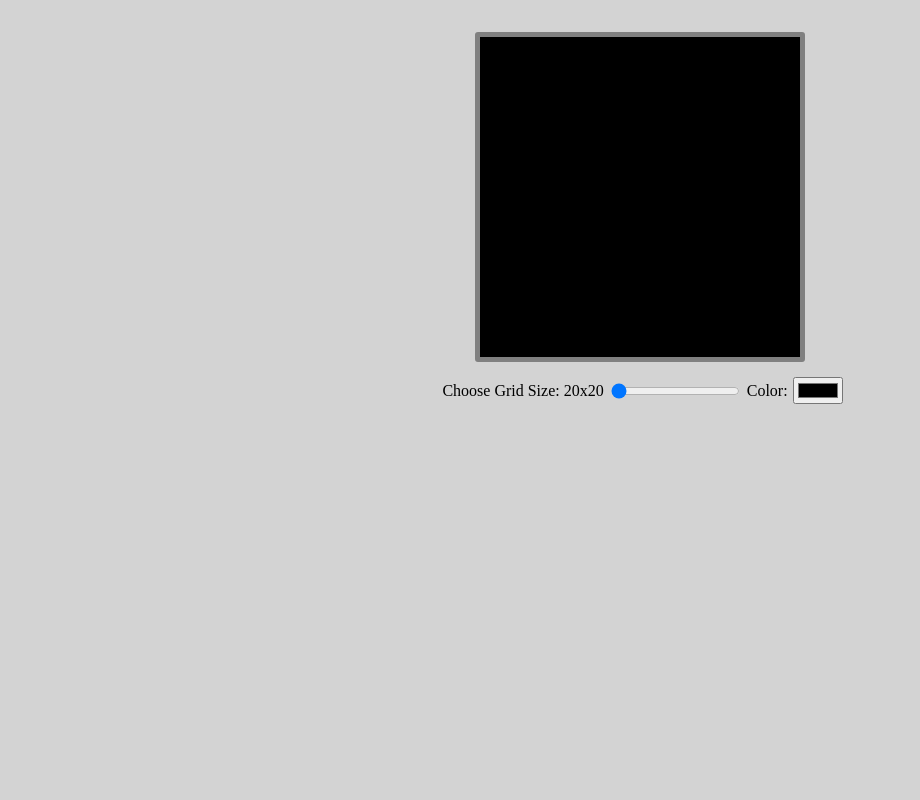
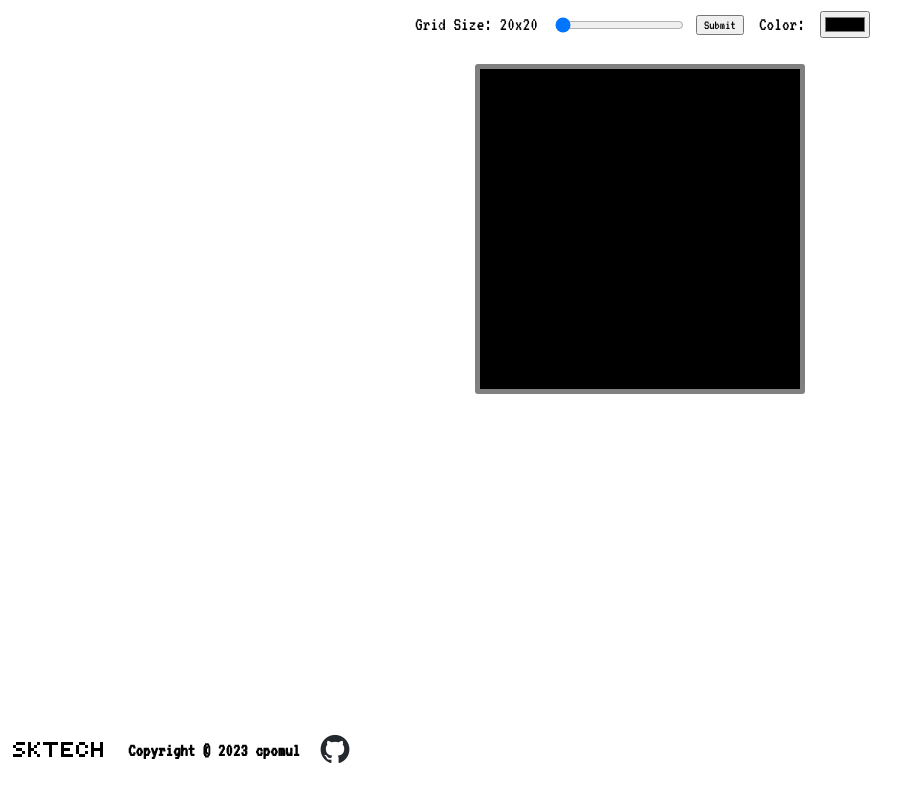
Before and after one commit to cpomul/Sketch, a plain HTML site: page index.html in a window 1280 px wide. Shown: the whole page, without its empty margins (0-920 px from the left). Drawn offline with Linux system fonts and the light colour scheme.

Commit message:
Modify appereance

```diff
--- a/index.html
+++ b/index.html
@@ -7,17 +7,25 @@
     <title>Sketch</title>
   </head>
   <body>
-    <article id="container">
-      <div id="grid"></div>
-    </article>
     <div class="buttonContainer">
       <p id="gridSizeChooseText">
-        Choose Grid Size: <span id="gridNumberValue"></span>
+        Grid Size: <span id="gridNumberValue"></span>
       </p>
       <input type="range" min="20" max="40" value="20" id="gridRange" />
+      <input type="button" value="Submit" id="gridResetButton" />
       <p id="colorChooseText">Color:</p>
-      <input type="color" id="color-picker" />
+      <input type="color" id="color-picker" value="black" />
     </div>
+    <article id="container">
+      <div id="grid" class="grid"></div>
+    </article>
+    <footer>
+      <img src="pixel-logo.png" alt="" id="logo" />
+      <h3 id="copyrightText">Copyright © 2023 cpomul</h3>
+      <a href="https://github.com/cpomul?tab=repositories"
+        ><img src="github-mark.png" alt="" id="github-mark"
+      /></a>
+    </footer>
     <script src="script.js"></script>
   </body>
 </html>
--- a/style.css
+++ b/style.css
@@ -1,25 +1,48 @@
-html {
-  background-color: lightgray;
+@import url("https://fonts.googleapis.com/css2?family=VT323&display=swap");
+* {
+  font-family: "VT323", monospace;
 }
+
 #container {
   display: flex;
   justify-content: center;
-  margin-top: 4vh;
+}
+.grid {
+  border: 3px solid gainsboro;
+}
+.buttonContainer {
+  display: flex;
+  justify-content: center;
+  gap: 10px;
+  margin-bottom: 25px;
+  margin-top: 10px;
+  align-items: center;
+}
+#colorChooseText {
+  color: black;
+  margin: 5px;
+  font-size: larger;
 }
 
-.buttonContainer {
-  display: flex;
-  flex-direction: row;
-  justify-content: center;
-  margin-top: 15px;
-}
-
-#colorChooseText {
+#gridSizeChooseText {
+  font-size: larger;
   color: black;
   margin: 5px;
 }
 
-#gridSizeChooseText {
-  color: black;
-  margin: 5px;
+footer {
+  display: flex;
+  gap: 20px;
+  position: absolute;
+  bottom: 0;
 }
+#copyrightText {
+  align-self: center;
+}
+#github-mark {
+  width: 30px;
+  height: 30px;
+}
+a {
+  align-self: center;
+}
```
Also changed, not shown: github-mark.png (added), pixel-logo.png (added).
